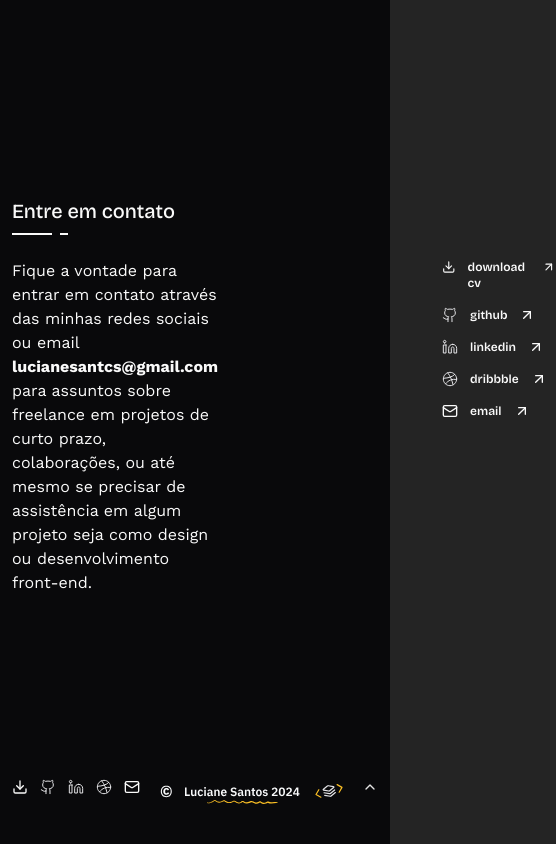
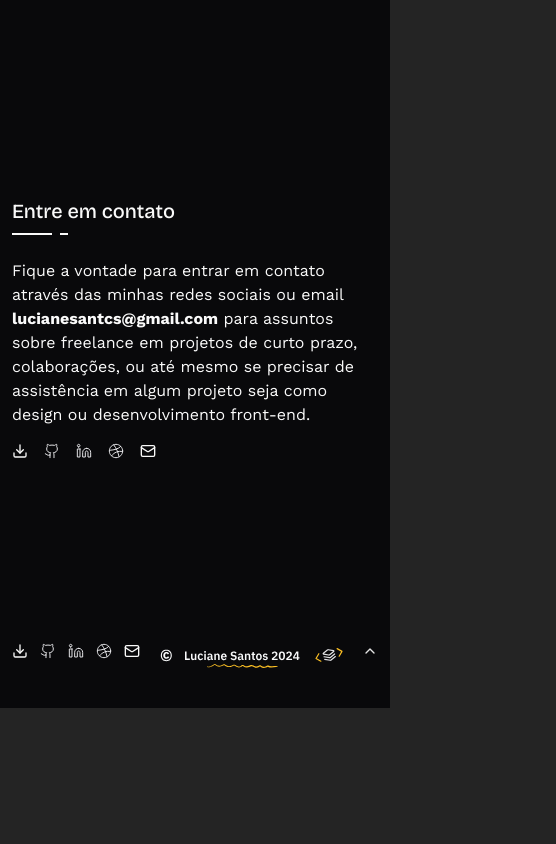
Before and after one commit to lucianesantcs/lucianesantcs.github.io, a React (Vite) app: page / in a window 390 px wide. Shown: the part 4057-4901 px from the top of the page, 556 px wide, since content can reach past the window. After the commit the page ends 4765 px from the top, so only its background shows below. Built offline with nearby package versions, Linux system fonts and the light colour scheme.

Commit message:
feat: criado responsivo para section contato

```diff
--- a/src/sections/Contato.tsx
+++ b/src/sections/Contato.tsx
@@ -2,12 +2,15 @@ import SocialIcons from "@/components/ui/SocialIcons";
 import Title from "@/components/ui/Title";
 import { socialIcons } from "@/shared/constants";
 import { twMerge } from "tailwind-merge";
+import { useMediaQuery } from 'usehooks-ts'
 
 const Contato = ({ className }: { className?: string }) => {
+  const lgBreakPoint = useMediaQuery('(min-width: 1024px)');
+
   return (
     <section className={twMerge("flex flex-col w-full gap-6 mt-28", className)}>
       <Title>Entre em contato</Title>
-      <section className="flex gap-56">
+      <section className="flex flex-col lg:flex-row gap-4 lg:gap-56">
         <section className="max-w-632">
           <p className="font-sans text-base">
             Fique a vontade para entrar em contato através das minhas redes
@@ -22,13 +25,14 @@ const Contato = ({ className }: { className?: string }) => {
             projeto seja como design ou desenvolvimento front-end.
           </p>
         </section>
-        <section className="flex flex-col gap-4">
+        <section className="flex lg:flex-col gap-4">
           {socialIcons.map((socialIcon) => (
             <SocialIcons
               key={socialIcon.label}
-              label={socialIcon.label}
+              label={lgBreakPoint ? socialIcon.label : ''}
               iconName={socialIcon.iconName}
               url={socialIcon.url}
+              showExternalLinkIcon={lgBreakPoint ?? true}
             />
           ))}
         </section>
```
